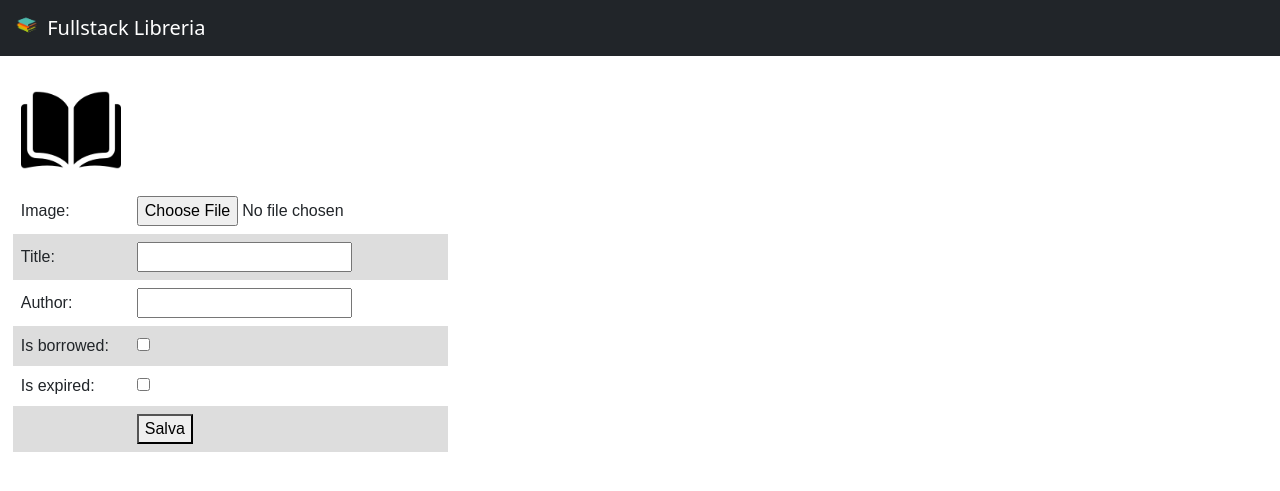
After one commit to andbar27/provaLibreria, a Django app: page /libreria/000000009/modify in a window 1280 px wide. The commit adds this page. Shown: the top 491 px of the page. Run offline with Django 5.2, Linux system fonts and the light colour scheme.

Commit message:
modify book done

```diff
--- a/libreria/forms.py
+++ b/libreria/forms.py
@@ -8,6 +8,16 @@ class LibroForm(forms.ModelForm):
         model = Libro
         fields = ['book_id', 'image', 'title', 'author', 'is_borrowed', 'is_expired']
 
+class LibroFormEdit(forms.ModelForm):
+
+    class Meta:
+        model = Libro
+        fields = ['book_id', 'image', 'title', 'author', 'is_borrowed', 'is_expired']
+
+    def __init__(self, *args, **kwargs):
+        super(LibroFormEdit, self).__init__(*args, **kwargs)
+        self.fields['book_id'].disabled = True
+
 
 class MembroForm(forms.ModelForm):
 
--- a/libreria/models.py
+++ b/libreria/models.py
@@ -23,7 +23,6 @@ class Libro(models.Model):
 class Membro(models.Model):
     member_id = models.CharField(max_length=13)
     name = models.CharField(max_length=40)
-    list_book: list[Libro] = []
 
     def __str__(self) -> str:
         return self.name
--- a/libreria/templates/libreria/libro.html
+++ b/libreria/templates/libreria/libro.html
@@ -16,7 +16,7 @@
                     <form method="POST">
                         {% csrf_token %}
                         <button type="submit" class="btn btn-primary">Prenota</button>
-                        <a href="" class="btn btn-primary">Modifica libro</a>
+                        <a href="{{ libro.book_id }}/modify" class="btn btn-primary">Modifica libro</a>
                     </form>
                 </div>
             </div>
--- /dev/null
+++ b/libreria/templates/libreria/modify-book.html
@@ -0,0 +1,102 @@
+{% extends 'libreria/common.html'%}
+
+{% block content %}
+
+
+<style>
+    table {
+        margin-left: 1%;
+        font-family: arial, sans-serif;
+        border-collapse: collapse;
+        width: 25%;
+    }
+
+    td, th {
+        border: 0px solid #dddddd;
+        text-align: left;
+        padding: 8px;
+    }
+
+    tr:nth-child(even) {
+        background-color: #dddddd;
+    }
+</style>
+
+<form method="post" enctype="multipart/form-data">
+    {% csrf_token %}
+    <table>
+        <tr>
+        <p>
+            <td>
+                <img src="../../static/libreria/libro.png" border="0" alt="logolibro" width="100" height="100" margin-left: 5%>
+            </td>
+        </p>
+        </tr>
+        <tr>
+
+        </tr>
+        <tr>
+            <p>
+                <td>
+                    <label for="id_image">Image:</label>
+                </td>
+                <td>
+                    <input type="file" name="image" accept="image/*" required="" id="id_image">
+                </td>
+            </p>
+        </tr>
+
+        <tr>
+            <p>
+                <td>
+                    <label for="id_title">Title:</label>
+                </td>
+                <td>
+                    <input type="text" name="title" maxlength="40" required="" id="id_title">
+                </td>
+            </p>
+        </tr>
+
+        <tr>
+            <p>
+                <td>
+                    <label for="id_author">Author:</label>
+                </td>
+                <td>
+                    <input type="text" name="author" maxlength="40" required="" id="id_author">
+                </td>
+            </p>
+        </tr>
+
+        <tr>
+            <p>
+                <td>
+                    <label for="id_is_borrowed">Is borrowed:</label>
+                </td>
+                <td>
+                    <input type="checkbox" name="is_borrowed" id="id_is_borrowed">
+                </td>
+            </p>
+        </tr>
+
+        <tr>
+            <p>
+                <td>
+                    <label for="id_is_expired">Is expired:</label>
+                </td>
+                <td>
+                    <input type="checkbox" name="is_expired" id="id_is_expired">
+                </td>
+            </p>
+        </tr>
+        <tr>
+            <td>
+            </td>
+            <td>
+                <button type="submit">Salva</button>
+            </td>
+    </table>
+</form>
+<script src="https://cdn.jsdelivr.net/npm/bootstrap@5.0.0-beta2/dist/js/bootstrap.bundle.min.js" integrity="sha384-b5kHyXgcpbZJO/tY9Ul7kGkf1S0CWuKcCD38l8YkeH8z8QjE0GmW1gYU5S9FOnJ0" crossorigin="anonymous"></script>
+
+{% endblock %}
--- a/libreria/urls.py
+++ b/libreria/urls.py
@@ -1,6 +1,6 @@
 from django.urls import path
 from . import views
-from .models import Libro
+from .models import Libro, Membro
 
 urlpatterns = [
     # localhost:8000/libreria
@@ -12,3 +12,4 @@ urlpatterns = [
 ]
 for i in Libro.objects.all():
     urlpatterns.append(path(i.book_id, views.libro, {"book":i}, name=i.title.replace(" ","%20")))
+    urlpatterns.append(path(i.book_id+"/modify", views.modifica_libro, {"book":i}, name=i.title.replace(" ","%20") + "-modify"))
--- a/libreria/views.py
+++ b/libreria/views.py
@@ -1,6 +1,6 @@
 from django.shortcuts import render, redirect
 from .models import Libro, Membro
-from libreria.forms import LibroForm, MembroForm
+from libreria.forms import LibroForm, MembroForm, LibroFormEdit
 
 # Create your views here.
 
@@ -49,6 +49,26 @@ def aggiungi_libro(request):
     # mettere file html in proj/app/templates/app
     return render(request, 'libreria/add-book.html', context)
 
+def modifica_libro(request, book):
+    context = {}
+    if request.method == 'POST':
+        form = LibroFormEdit(request.POST, request.FILES, instance=book)
+        if form.is_valid():
+            form.save()
+            return redirect('home')  # Reindirizza alla home dopo l'inserimento
+    else:
+        form = LibroFormEdit()
+
+    context['form'] = form
+
+    libri = Libro.objects.all()
+    context['libri'] = libri
+
+    print(form)
+    # 2°arg = percorso file  html
+    # mettere file html in proj/app/templates/app
+    return render(request, 'libreria/modify-book.html', context)
+
 def aggiungi_membro(request):
     context = {}
     if request.method == 'POST':
```
Also changed, not shown: libreria/templates/libreria/add-book.html (+1 -8 lines), db.sqlite3, media/media/divcom.jpg (added), media/media/divcom_paNt2Po.jpg (added), media/media/hosbagliato_392IVhQ.jpg (added), media/media/hosbagliato_u9cLjJm.jpg (added).
